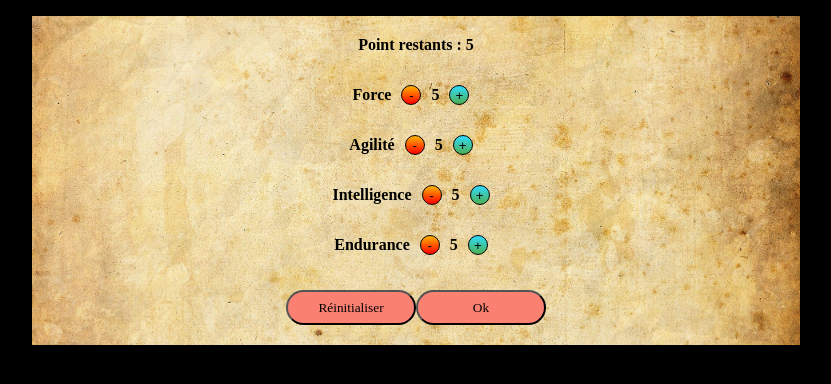
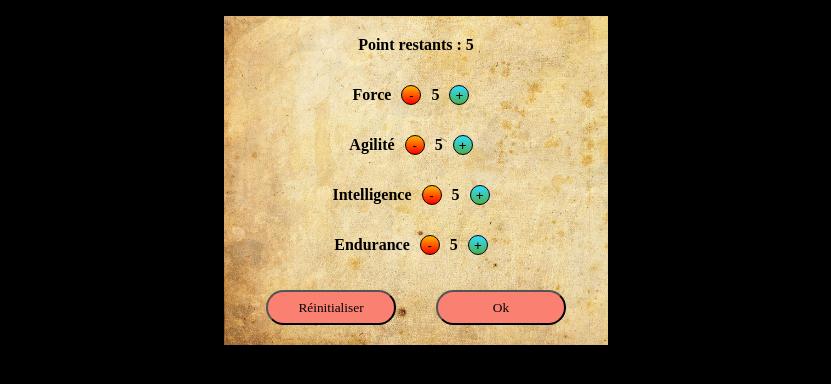
Before and after one commit to MathisPastreNelson/omega-project, a React (Create React App) app: page / in a window 1280 px wide. Shown: the top 384 px of the page, without its empty margins (224-1055 px from the left). Built offline with nearby package versions, Linux system fonts and the light colour scheme; a web font is replaced by a local one.

Commit message:
upgrade style

```diff
--- a/src/styles/_StatsRepartition.scss
+++ b/src/styles/_StatsRepartition.scss
@@ -1,13 +1,5 @@
-.restPoint {
-    width: 100%;
-    display: flex;
-    align-items: center;
-    justify-content: center;
-    padding-top: 20px;
-}
-
 .statistic--container {
-    width: 60%;
+    width: 30%;
     background: url(../assets/scrollBackground.jpg);
     background-size: cover;
     background-repeat: no-repeat;
@@ -16,6 +8,14 @@
     justify-content: center;
     flex-direction: column;
     margin: 0 auto;
+}
+
+.restPoint {
+    width: 100%;
+    display: flex;
+    align-items: center;
+    justify-content: center;
+    padding-top: 20px;
 }
 
 .statistic_form {
@@ -82,6 +82,7 @@
     border-radius: 20px;
     transition: 500ms;
     font-family: 'Amita', cursive;
+    margin: 0 20px;
 }
 
 .resetButton:hover {
--- a/src/styles/index.css
+++ b/src/styles/index.css
@@ -1,13 +1,5 @@
-.restPoint {
-  width: 100%;
-  display: flex;
-  align-items: center;
-  justify-content: center;
-  padding-top: 20px;
-}
-
 .statistic--container {
-  width: 60%;
+  width: 30%;
   background: url(../assets/scrollBackground.jpg);
   background-size: cover;
   background-repeat: no-repeat;
@@ -16,6 +8,14 @@
   justify-content: center;
   flex-direction: column;
   margin: 0 auto;
+}
+
+.restPoint {
+  width: 100%;
+  display: flex;
+  align-items: center;
+  justify-content: center;
+  padding-top: 20px;
 }
 
 .statistic_form {
@@ -87,6 +87,7 @@
   border-radius: 20px;
   transition: 500ms;
   font-family: "Amita", cursive;
+  margin: 0 20px;
 }
 
 .resetButton:hover {
```
Also changed, not shown: 1 other file (tests, documents, lock files or other folders).
